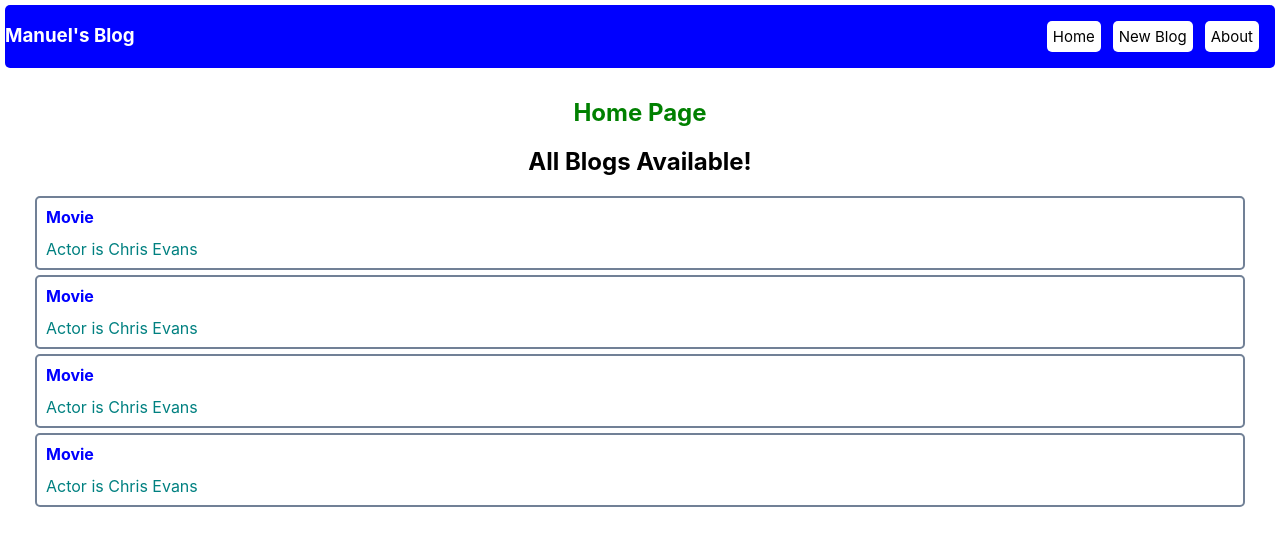
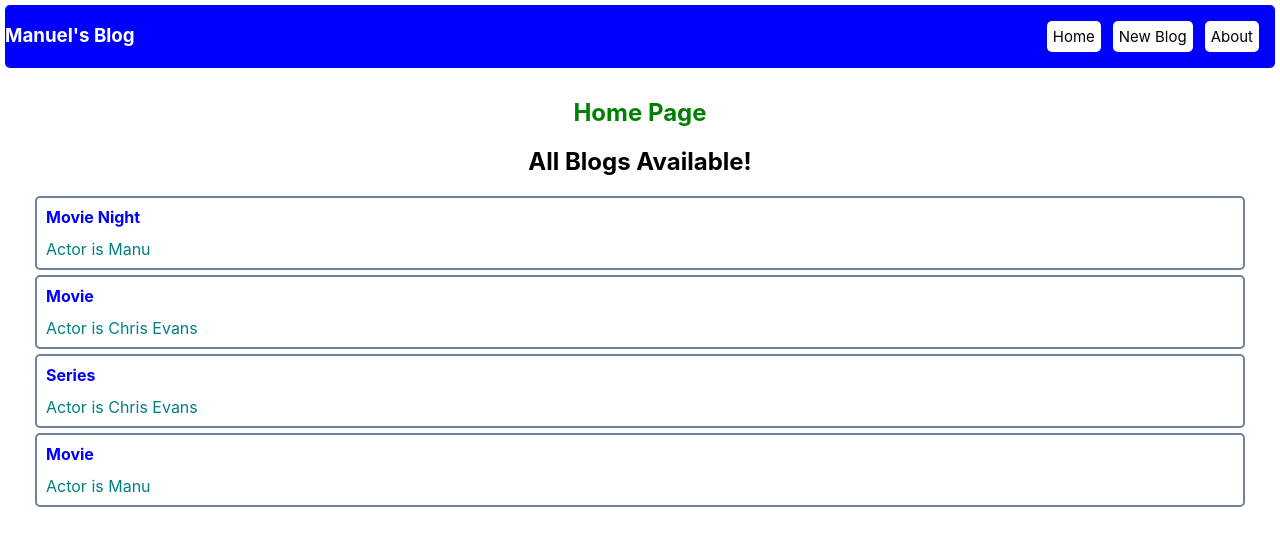
Before and after one commit to emmanuelwangila/manu-blog, a React (Create React App) app: page / in a window 1280 px wide. Shown: the top 546 px of the page. Built offline with nearby package versions, Linux system fonts and the light colour scheme.

Commit message:
props data adding

```diff
--- a/src/Home.jsx
+++ b/src/Home.jsx
@@ -4,8 +4,8 @@ import BlogList from "./BlogList";
 const Home = () => {
   const [blogs, setBlogs] = useState([
     {
-      title: "Movie",
-      actor: "Chris Evans",
+      title: "Movie Night",
+      actor: "Manu",
       date: "JUne ",
       genre: "Action",
       id: 1,
@@ -18,7 +18,7 @@ const Home = () => {
       id: 2,
     },
     {
-      title: "Movie",
+      title: "Series",
       actor: "Chris Evans",
       date: "JUne ",
       genre: "Action",
@@ -26,7 +26,7 @@ const Home = () => {
     },
     {
       title: "Movie",
-      actor: "Chris Evans",
+      actor: "Manu",
       date: "JUne ",
       genre: "Action",
       id: 4,
```
